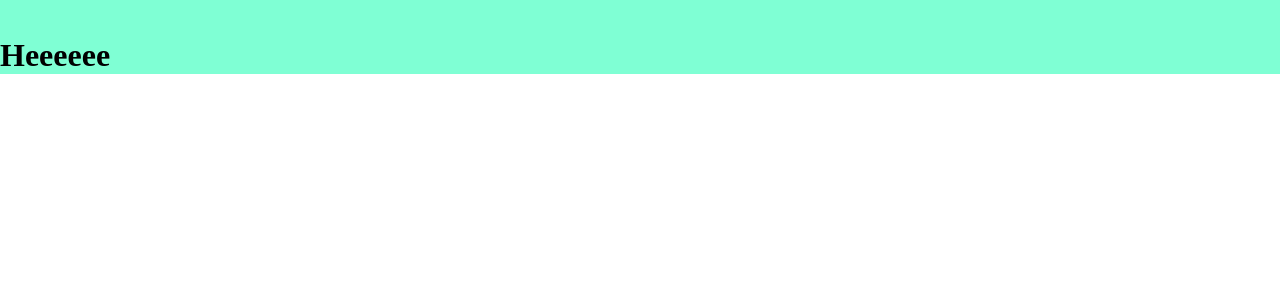
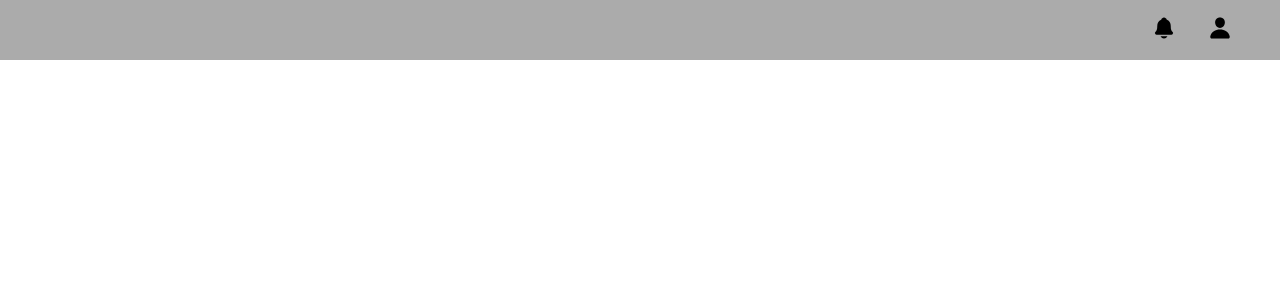
Before and after one commit to ngocnguyen43/Library-React, a React (Vite) app: page / in a window 1280 px wide. Shown: the top 300 px of the page. Built offline with nearby package versions, Linux system fonts and the light colour scheme.

Commit message:
#1 - create header

```diff
--- a/src/app.jsx
+++ b/src/app.jsx
@@ -1,9 +1,10 @@
 import { createRoot } from 'react-dom/client';
+import { HomePage } from './pages/HomePage';
 const App = () => {
 	return (
-		<div className="abc">
-			<h1>Heeeeee</h1>
-		</div>
+		<>
+			<HomePage></HomePage>
+		</>
 	);
 };
 const container = document.getElementById('root');
--- /dev/null
+++ b/src/components/Header/Header.jsx
@@ -0,0 +1,33 @@
+/* eslint-disable jsx-a11y/click-events-have-key-events */
+/* eslint-disable jsx-a11y/no-noninteractive-element-interactions */
+import { useRef, useState } from 'react';
+import './Header.scss';
+import { SubNav } from './SubNav/SubNav';
+import useOnClickOutside from './../../hooks/useOnClickOutSide';
+export const Header = () => {
+	const [show, setShow] = useState(false);
+	const showSubNav = () => setShow(!show);
+	const navRef = useRef();
+
+	useOnClickOutside(navRef, () => setShow(false));
+	// document.addEventListener('mousedown', closeSubNav);
+	return (
+		<div className="header">
+			<header>
+				<nav>
+					<ul>
+						<li>
+							<ion-icon name="notifications"></ion-icon>
+						</li>
+						<li className="dropdown-nav">
+							<div>
+								<ion-icon name="person" onClick={showSubNav}></ion-icon>
+							</div>
+							{show && <SubNav ref={navRef} />}
+						</li>
+					</ul>
+				</nav>
+			</header>
+		</div>
+	);
+};
--- /dev/null
+++ b/src/components/Header/Header.scss
@@ -0,0 +1,50 @@
+.header {
+	background-color: #ababab;
+	header {
+		max-width: 1300px;
+		padding: 1rem;
+		margin: 0 auto;
+		nav ul {
+			list-style: none;
+			display: flex;
+			margin: 0;
+			flex-flow: row wrap;
+			margin: 0;
+			padding: 0;
+			justify-content: flex-end;
+			gap: 2rem;
+
+			li {
+				cursor: pointer;
+				ion-icon {
+					font-size: 24px;
+				}
+			}
+			// .dropdown-nav {
+			// 	overflow: hidden;
+			// 	margin-right: 2rem;
+			// 	justify-content: center;
+			// 	.dropdown-content {
+			// 		// display: none;
+
+			// 		position: absolute;
+			// 		// left: 0px;
+			// 		right: auto;
+			// 		background-color: #f9f9f9;
+			// 		min-width: 140px;
+			// 		box-shadow: 0px 8px 16px 0px rgba(0, 0, 0, 0.2);
+			// 		z-index: 1;
+			// 		transform: translateX(-40%) translateY(10%);
+			// 		a {
+			// 			float: none;
+			// 			color: black;
+			// 			padding: 12px 16px;
+			// 			text-decoration: none;
+			// 			display: block;
+			// 			text-align: left;
+			// 		}
+			// 	}
+			// }
+		}
+	}
+}
--- /dev/null
+++ b/src/components/Header/SubNav/SubNav.jsx
@@ -0,0 +1,12 @@
+import { forwardRef } from 'react';
+import './SubNav.scss';
+
+export const SubNav = forwardRef(function SubNav(props, ref) {
+	return (
+		<div className="dropdown-content" ref={ref}>
+			<a>ABC</a>
+			<a>ABC</a>
+			<a>ABC</a>
+		</div>
+	);
+});
--- /dev/null
+++ b/src/components/Header/SubNav/SubNav.scss
@@ -0,0 +1,25 @@
+.dropdown-nav {
+	overflow: hidden;
+	margin-right: 2rem;
+	justify-content: center;
+	.dropdown-content {
+		// display: none;
+
+		position: absolute;
+		// left: 0px;
+		right: auto;
+		background-color: #f9f9f9;
+		min-width: 140px;
+		box-shadow: 0px 8px 16px 0px rgba(0, 0, 0, 0.2);
+		z-index: 1;
+		transform: translateX(-40%) translateY(10%);
+		a {
+			float: none;
+			color: black;
+			padding: 12px 16px;
+			text-decoration: none;
+			display: block;
+			text-align: left;
+		}
+	}
+}
--- /dev/null
+++ b/src/hooks/useOnClickOutSide.js
@@ -0,0 +1,28 @@
+import { useEffect } from 'react';
+
+export default function useOnClickOutside(ref, handler) {
+	useEffect(
+		() => {
+			const listener = (event) => {
+				// Do nothing if clicking ref's element or descendent elements
+				if (!ref.current || ref.current.contains(event.target)) {
+					return;
+				}
+				handler(event);
+			};
+			document.addEventListener('mousedown', listener);
+			document.addEventListener('touchstart', listener);
+			return () => {
+				document.removeEventListener('mousedown', listener);
+				document.removeEventListener('touchstart', listener);
+			};
+		},
+		// Add ref and handler to effect dependencies
+		// It's worth noting that because passed in handler is a new ...
+		// ... function on every render that will cause this effect ...
+		// ... callback/cleanup to run every render. It's not a big deal ...
+		// ... but to optimize you can wrap handler in useCallback before ...
+		// ... passing it into this hook.
+		[ref, handler],
+	);
+}
--- a/src/index.html
+++ b/src/index.html
@@ -1,14 +1,16 @@
 <!DOCTYPE html>
 <html lang="en">
 	<head>
-    <meta charset="UTF-8">
-    <meta http-equiv="X-UA-Compatible" content="IE=edge">
-    <meta name="viewport" content="width=device-width, initial-scale=1.0">
-    <link rel="stylesheet" href="style.scss">
+		<meta charset="UTF-8" />
+		<meta http-equiv="X-UA-Compatible" content="IE=edge" />
+		<meta name="viewport" content="width=device-width, initial-scale=1.0" />
+		<link rel="stylesheet" href="style.scss" />
 		<title>Document</title>
 	</head>
 	<body>
 		<div id="root"></div>
 		<script type="module" src="./app.jsx"></script>
+		<script type="module" src="https://unpkg.com/ionicons@5.5.2/dist/ionicons/ionicons.esm.js"></script>
+		<script nomodule src="https://unpkg.com/ionicons@5.5.2/dist/ionicons/ionicons.js"></script>
 	</body>
 </html>
--- /dev/null
+++ b/src/pages/HomePage.jsx
@@ -0,0 +1,8 @@
+import { Header } from './../components/Header/Header';
+export const HomePage = () => {
+	return (
+		<>
+			<Header></Header>
+		</>
+	);
+};
```
Also changed, not shown: 1 other file (tests, documents, lock files or other folders). Lines whose indentation alone changed are shown as unchanged.
